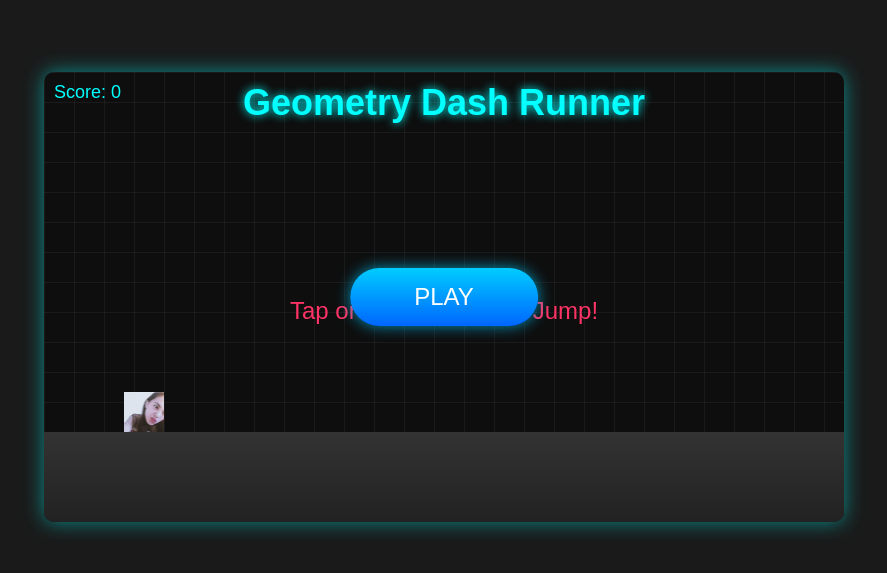
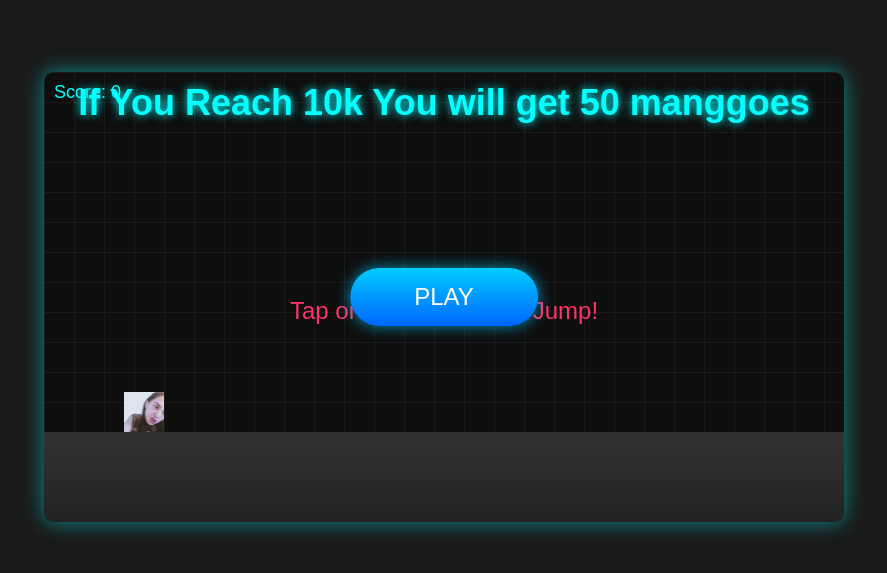
Before and after one commit to GoozeBumpz24/Super_Mario, a plain HTML site: page index.html in a window 1280 px wide. Shown: the part 103-676 px from the top of the page, without its empty margins (196-1083 px from the left). Drawn offline with Linux system fonts and the light colour scheme.

Commit message:
index.html

```diff
--- a/index.html
+++ b/index.html
@@ -193,7 +193,7 @@
         <div class="grid"></div>
         <div class="score">Score: 0</div>
         <div class="message">Tap or Press Space to Jump!</div>
-        <h1 class="game-title">Geometry Dash Runner</h1>
+        <h1 class="game-title">If You Reach 10k You will get 50 manggoes</h1>
         <button class="play-button">PLAY</button>
         <div class="player">
             <img src="player-image.jpg" alt="Player">
```
